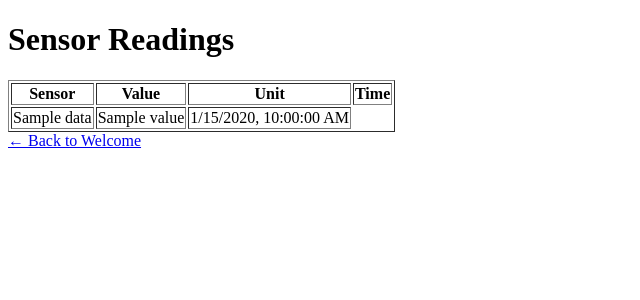
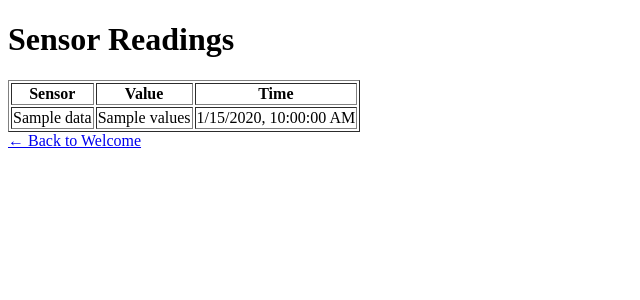
Before and after one commit to amrita2005-as/MFC-Dynamic, a Node server app: template views/dashboard.ejs in a window 1280 px wide. Shown: the top 300 px of the page, without its empty margins (0-640 px from the left). Run offline with Node 20, Linux system fonts and the light colour scheme; the template is opened without the code that fills it: most values are stand-ins (such as "Sample title", 1, 10 or a date in 2020).

Commit message:
Update dashboard.ejs

```diff
--- a/views/dashboard.ejs
+++ b/views/dashboard.ejs
@@ -6,11 +6,11 @@
 <body>
   <h1>Sensor Readings</h1>
   <table border="1">
-    <tr><th>Sensor</th><th>Value</th><th>Unit</th><th>Time</th></tr>
+    <tr><th>Sensor</th><th>Value</th><th>Time</th></tr>
     <% data.forEach(row => { %>
       <tr>
         <td><%= row.sensor_name %></td>
-        <td><%= row.value %></td>
+        <td><%= row.values %></td>
         <td><%= new Date(row.timestamp).toLocaleString() %></td>
       </tr>
     <% }) %>
```
